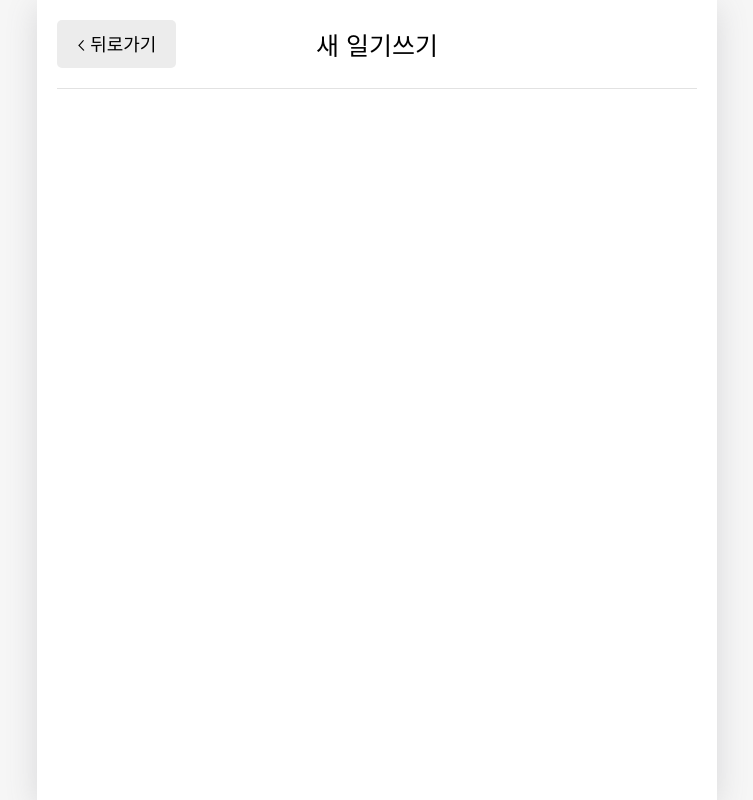
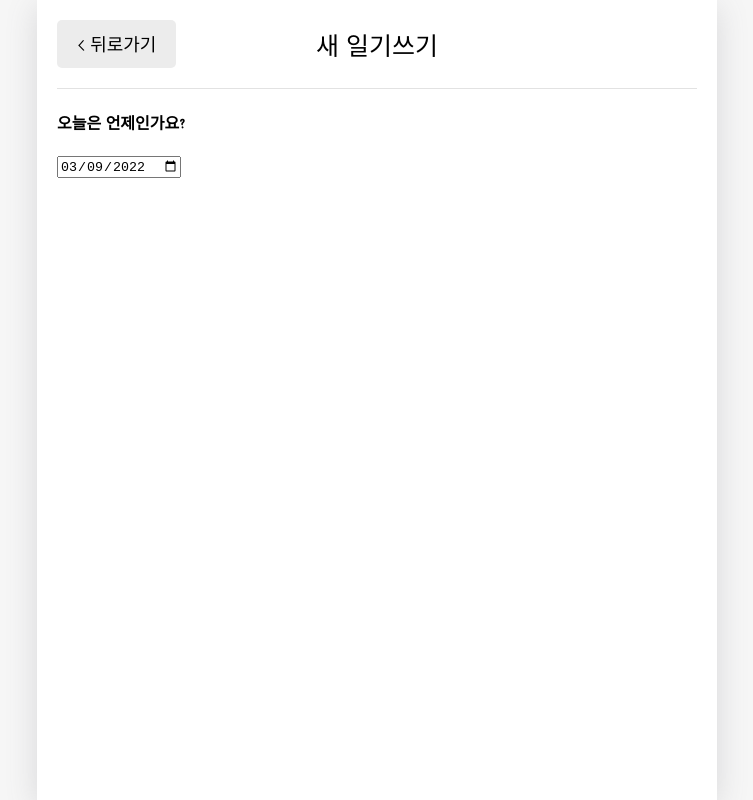
Before and after one commit to Geonsik-Kim/emotion-diary, a React (Create React App) app: page /new in a window 1280 px wide. Shown: the whole page, without its empty margins (263-1016 px from the left). Built offline with nearby package versions, Linux system fonts and the light colour scheme; a web font is replaced by a local one.

Commit message:
Feat New 컴포넌트 날짜 선택 영역 생성

```diff
--- a/src/pages/New.js
+++ b/src/pages/New.js
@@ -1,8 +1,14 @@
+import { useState } from "react";
 import { useNavigate } from "react-router-dom";
 import MyHeader from "../components/MyHeader";
 import MyButton from "../components/MyButton";
 
+const getStringDate = (date) => {
+    return date.toISOString().slice(0, 10);
+};
+
 const New = () => {
+    const [date, setDate] = useState(getStringDate(new Date()));
     const navigate = useNavigate();
     return (
         <div>
@@ -15,6 +21,20 @@ const New = () => {
                     />
                 }
             />
+
+            <div>
+                <section>
+                    <h4>오늘은 언제인가요?</h4>
+                    <div className="input-box">
+                        <input
+                            type="date"
+                            className="input-date"
+                            onChange={(e) => setDate(e.target.value)}
+                            value={date}
+                        />
+                    </div>
+                </section>
+            </div>
         </div>
     );
 };
```
